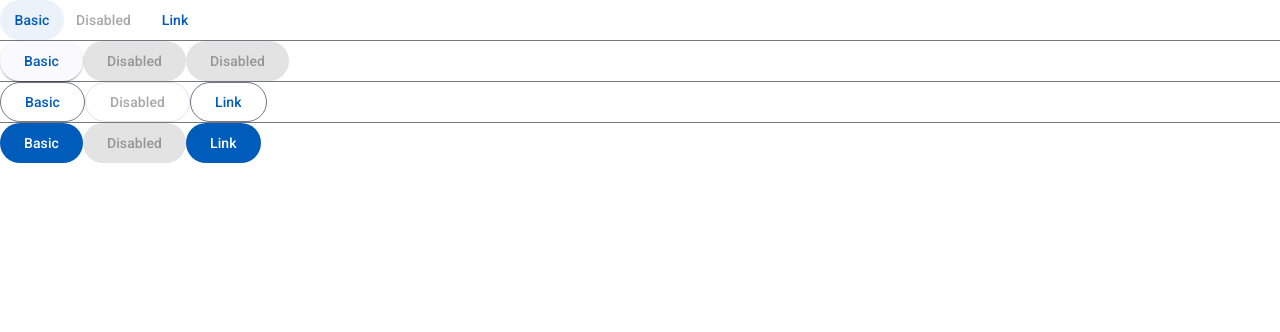
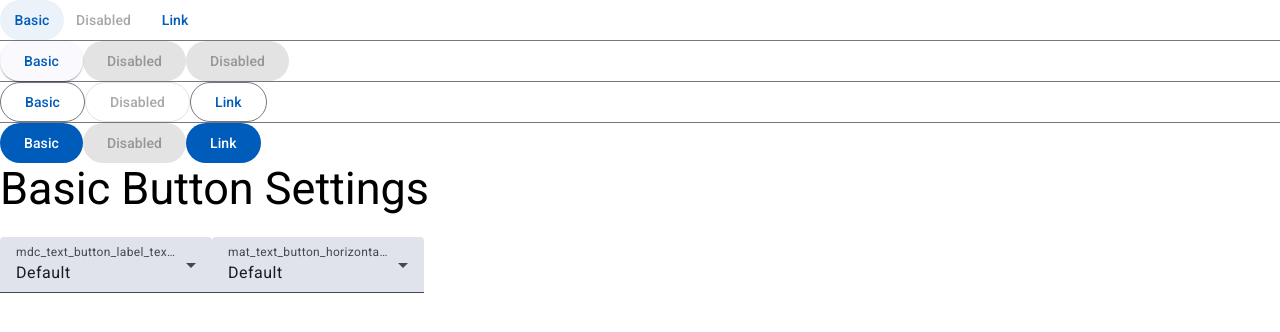
Before and after one commit to michael-small/m3-customizations-buffet, an Angular app: page / in a window 1280 px wide. Shown: the top 332 px of the page. Built offline with nearby package versions, Linux system fonts and the light colour scheme.

Commit message:
feat: add property setting controls for basic button

```diff
--- a/src/app/button/button.component.ts
+++ b/src/app/button/button.component.ts
@@ -4,11 +4,13 @@ import {MatDividerModule} from "@angular/material/divider";
 import {MatIconModule} from "@angular/material/icon";
 import {MatInputModule} from "@angular/material/input";
 import {MatFormFieldModule} from "@angular/material/form-field";
+import {FormsModule} from "@angular/forms";
+import {MatOption, MatSelect} from "@angular/material/select";
 
 @Component({
   selector: 'app-button',
   standalone: true,
-  imports: [MatButtonModule, MatDividerModule, MatIconModule, MatInputModule, MatFormFieldModule],
+  imports: [MatButtonModule, MatDividerModule, MatIconModule, MatInputModule, MatFormFieldModule, FormsModule, MatSelect, MatOption],
   template: `
     <section>
       <button mat-button>Basic</button>
@@ -39,6 +41,29 @@ import {MatFormFieldModule} from "@angular/material/form-field";
       <button mat-flat-button disabled>Disabled</button>
       <a mat-flat-button href="https://www.google.com/" target="_blank">Link</a>
     </section>
+
+    <section id="Basic Button">
+      <h2>Basic Button Settings</h2>
+      <mat-form-field>
+        <mat-label>mdc_text_button_label_text_color</mat-label>
+        <mat-select [(ngModel)]="mdc_text_button_label_text_color">
+          <mat-option value="">Default</mat-option>
+          <mat-option value="red">red</mat-option>
+          <mat-option value="blue">blue</mat-option>
+          <mat-option value="green">green</mat-option>
+        </mat-select>
+      </mat-form-field>
+
+      <mat-form-field>
+        <mat-label>mat_text_button_horizontal_padding</mat-label>
+        <mat-select [(ngModel)]="mat_text_button_horizontal_padding">
+          <mat-option value="">Default</mat-option>
+          <mat-option value="0">0</mat-option>
+          <mat-option value="4px">4px</mat-option>
+          <mat-option value='12px'>12px</mat-option>
+        </mat-select>
+      </mat-form-field>
+    </section>
   `,
   styles: `
     :host {
@@ -48,12 +73,22 @@ import {MatFormFieldModule} from "@angular/material/form-field";
   host: {
       '[style.--mdc-text-button-label-text-color]': "mdc_text_button_label_text_color()",
       '[style.--mat-text-button-touch-target-display]': "mat_text_button_touch_target_display()",
-      '[style.--mat-text-button-horizontal-padding]': "mat_text_button_horizontal_padding()"
+      '[style.--mat-text-button-horizontal-padding]': "mat_text_button_horizontal_padding()",
+      '[style.--mdc-outlined-button-label-text-color]': "mdc_outlined_button_label_text_color()",
+      '[style.--mdc-outlined-button-label-text-size]': "mdc_outlined_button_label_text_size()",
+      '[style.--mdc-filled-button-label-text-size]': "mdc_filled_button_label_text_size()",
   }
 })
 export class ButtonComponent {
   // empty string makes the var the default from Material
+
+  // basic
   mdc_text_button_label_text_color = signal('');
   mat_text_button_touch_target_display = signal(''); // useless?
-  mat_text_button_horizontal_padding = signal('')
+  mat_text_button_horizontal_padding = signal('');
+
+  // outlined
+  mdc_outlined_button_label_text_color = signal('');
+  mdc_outlined_button_label_text_size = signal('');
+  mdc_filled_button_label_text_size = signal('');
 }
```
